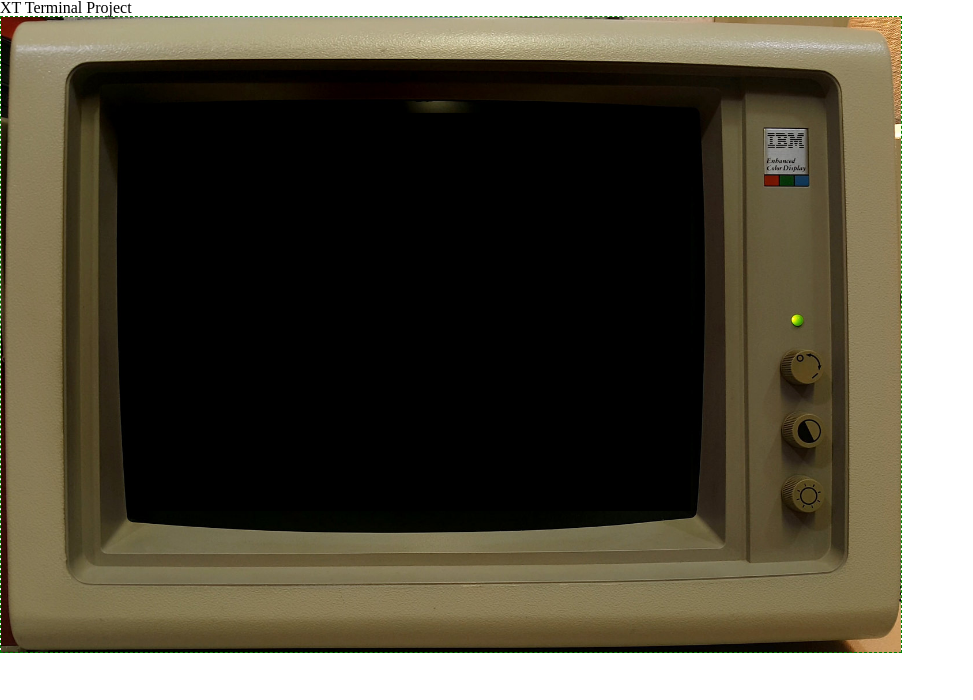
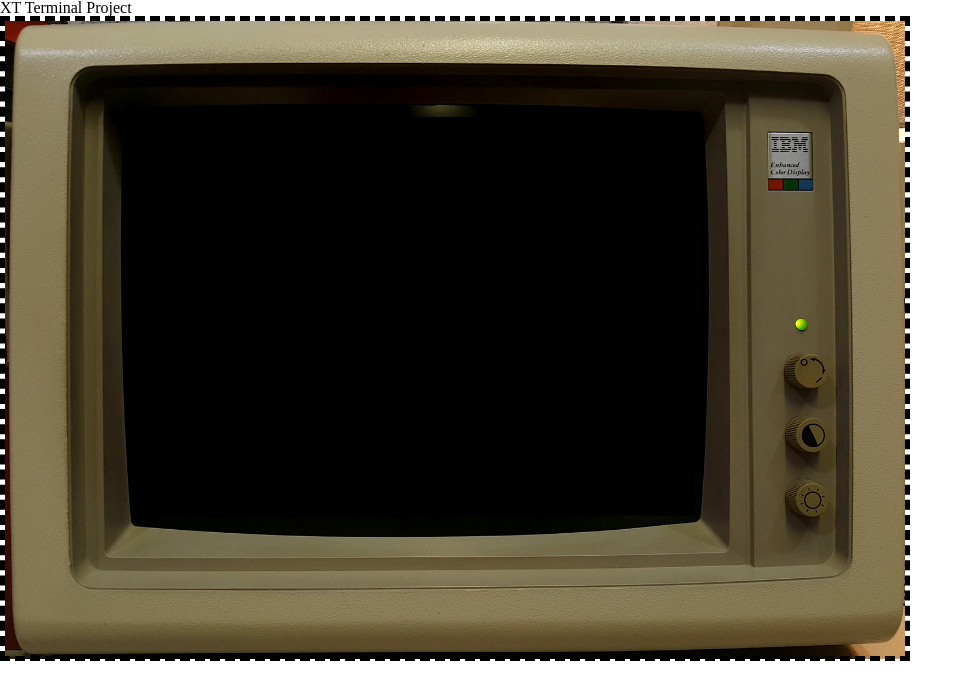
Before and after one commit to 4a50/retro-computer-terminal-proj, a plain HTML site: page index.html in a window 1280 px wide. Shown: the whole page, without its empty margins (0-973 px from the left). Drawn offline with nearby package versions, Linux system fonts and the light colour scheme.

Commit message:
Update style.css

```diff
--- a/style.css
+++ b/style.css
@@ -5,10 +5,10 @@ main{
   margin:0px;
 }
 #computer-screen {
-  border: 1px green dashed;
+  border: 5px black dashed;
   width: 900px;
   height:635px;
-  background-image: url("/img/xtEdit.png");
+  background-image: url("./img/xtEdit.png");
   background-size: 900px;
   background-repeat: no-repeat;
   color: #23f297;
```
